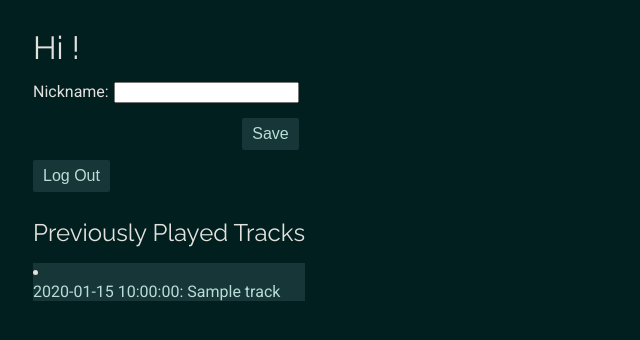
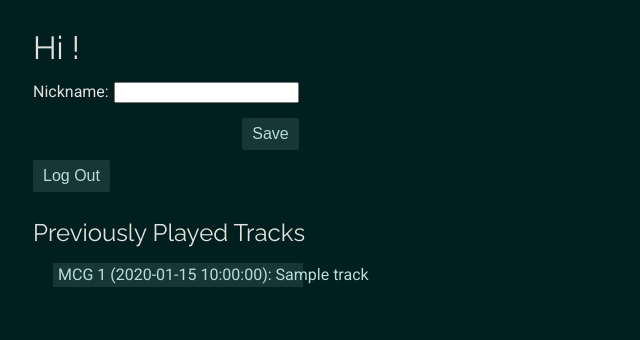
Before and after one commit to SaraBee/MCGJ, a Flask app: template mcgj/templates/edit_profile.html in a window 1280 px wide. Shown: the top 340 px of the page, without its empty margins (0-640 px from the left). Run offline with Flask 2, Linux system fonts and the light colour scheme; the template is opened without the code that fills it: most values are stand-ins (such as "Sample title", 1, 10 or a date in 2020).

Commit message:
Fixup the HTML and don't select uncued tracks.

```diff
--- a/mcgj/mcgj.py
+++ b/mcgj/mcgj.py
@@ -28,7 +28,7 @@ def index():
 @bp.route("/profile")
 @login_required
 def profile():
-    user_tracks_query = "SELECT * FROM tracks WHERE user_id = ? ORDER BY cue_date DESC LIMIT 50"
+    user_tracks_query = "SELECT * FROM tracks WHERE user_id = ? AND cue_date IS NOT NULL ORDER BY cue_date DESC LIMIT 50"
     user_tracks = db.query(sql=user_tracks_query, args=[current_user.id])
     user_tracks = [Track(row) for row in user_tracks]
 
--- a/mcgj/templates/edit_profile.html
+++ b/mcgj/templates/edit_profile.html
@@ -13,6 +13,7 @@
 <div class="dash">
   <div class="unplayed">
     <h2>Previously Played Tracks</h2>
+    <ul class="session-list">
       {% if tracks|length > 0 %}
       {% for track in tracks %}
       <li class="{{loop.cycle('odd', 'even')}}">{% with track=track %} {% include "played_user_track_row.html" %} {% endwith %}</li>
@@ -21,7 +22,6 @@
       <li class="odd">No previously played tracks</li>
       {% endif %}
     </ul>
-
   </div>
 </div>
 
--- a/mcgj/templates/played_user_track_row.html
+++ b/mcgj/templates/played_user_track_row.html
@@ -1,5 +1,5 @@
 <div class="track-container">
     <div class="track-details">
-      <a href={{track.session_url()}}>{{track.cue_date}}</a>: <a href={{track.absolute_url() if track.url != None}} target="_blank">{{track.artist_title()}}</a>
+      <a href={{track.session_url()}}>MCG {{track.session_id}} ({{track.cue_date}})</a>: <a href={{track.absolute_url() if track.url != None}} target="_blank">{{track.artist_title()}}</a>
     </div>
 </div>
```
Lines whose indentation alone changed are shown as unchanged.
